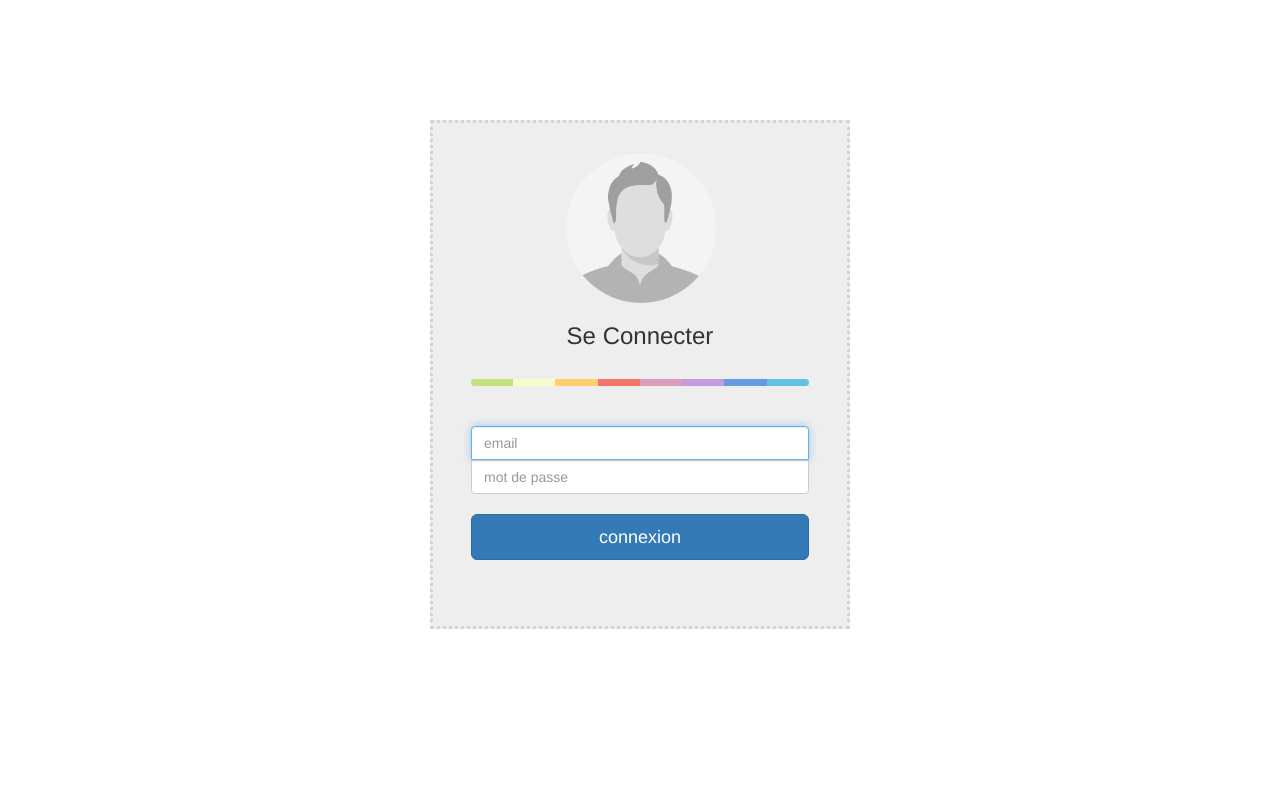
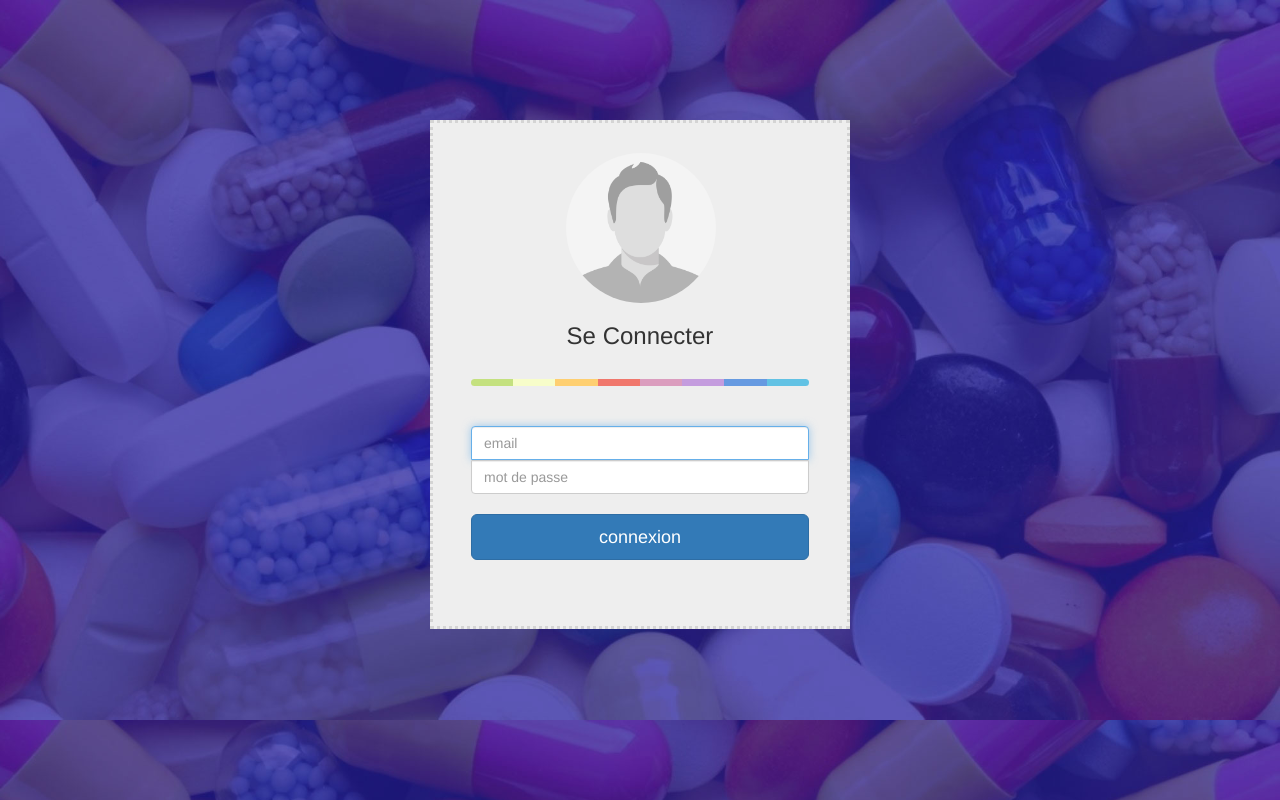
Before and after one commit to leMedi/gestion-pharmacie, a PHP site: page /gestion-phramacie/login.view.php in a window 1280 px wide. Run offline with PHP 8.4, Linux system fonts and the light colour scheme.

Commit message:
ajouter background image

```diff
--- a/login.view.php
+++ b/login.view.php
@@ -7,7 +7,7 @@
 	<link rel="stylesheet" type="text/css" href="public/css/login.css">
 	<link rel="stylesheet" type="text/css" href="public/css/bootstrap.min.css">
 </head>
-<body>
+<body background="public/img/comprimer.jpg" style="background-size: cover;">
 
 <div class = "container">
 	<div class="wrapper">
```
Also changed, not shown: public/img/comprimer.jpg (added).
